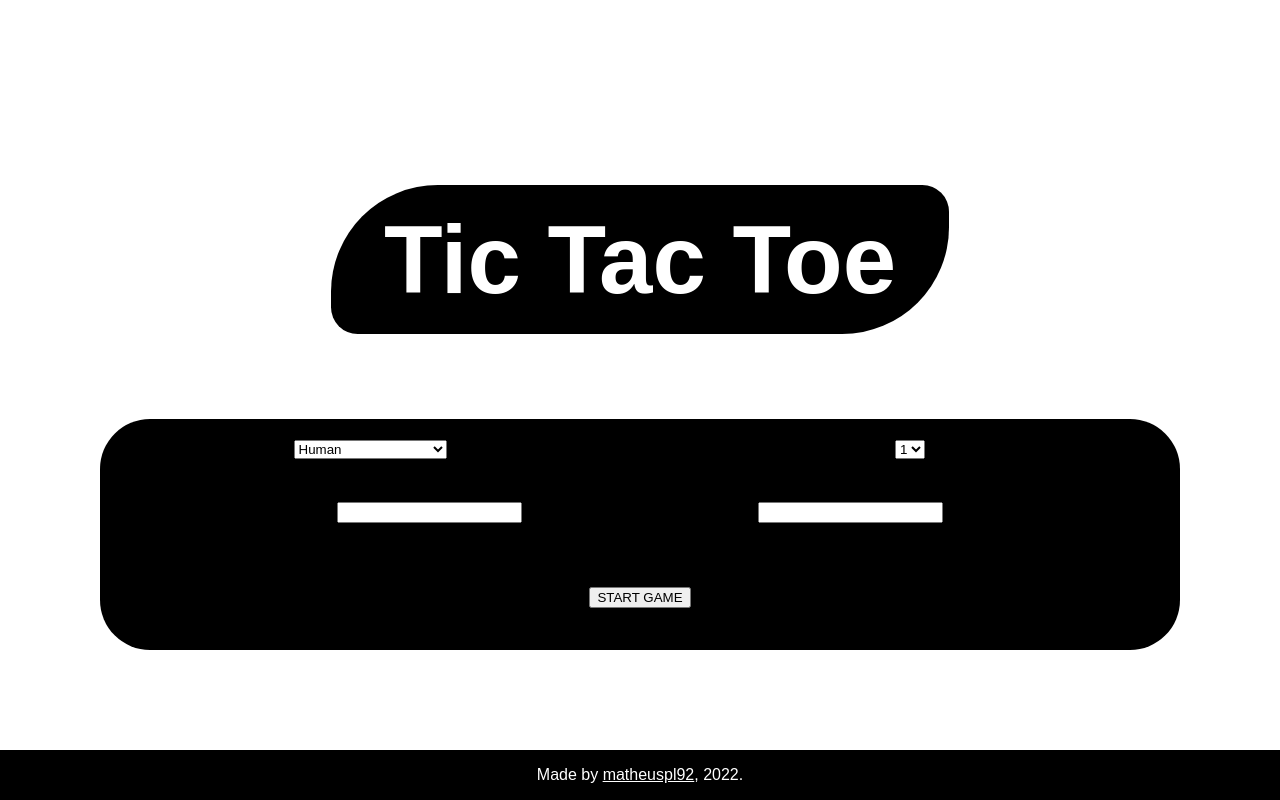
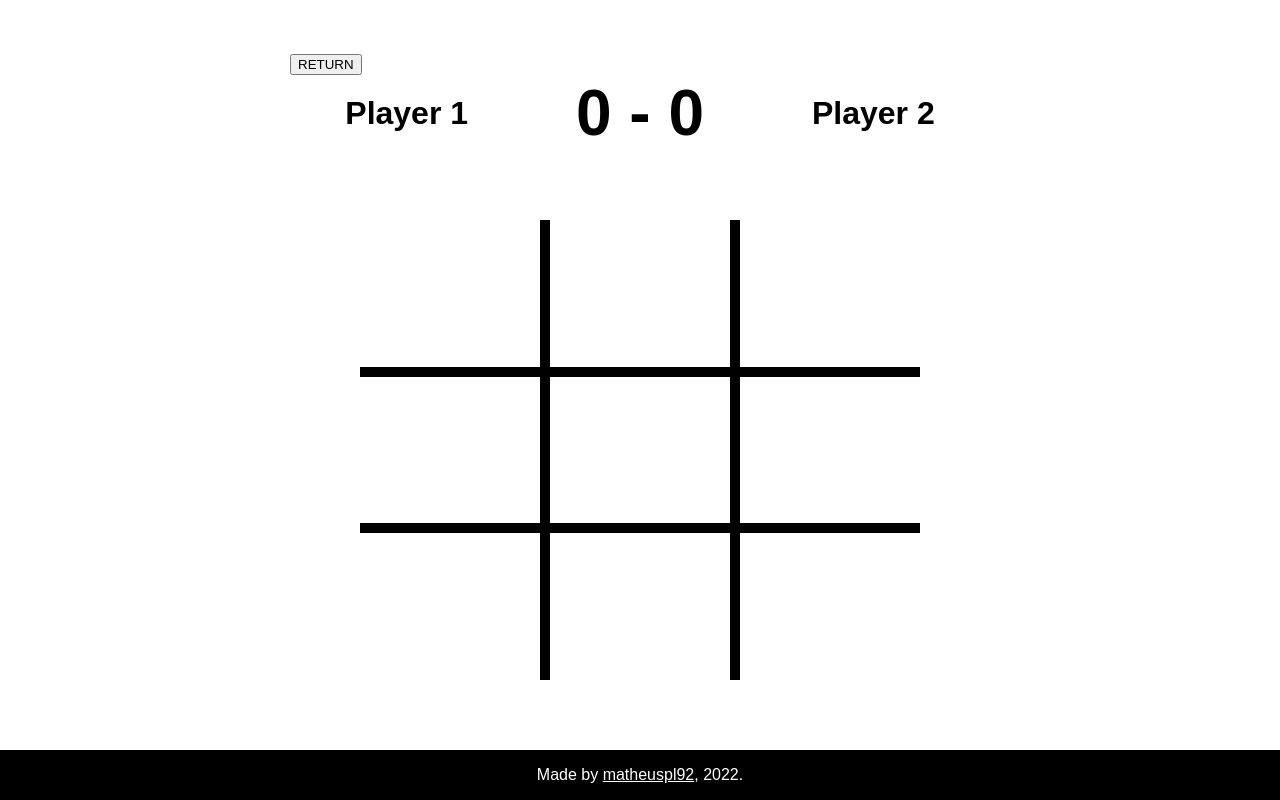
Before and after one commit to matheuspl92/tic-tac-toe, a plain HTML site: page index.html in a window 1280 px wide. Drawn offline with Linux system fonts and the light colour scheme.

Commit message:
Add basic game board CSS styling

```diff
--- a/index.html
+++ b/index.html
@@ -9,7 +9,7 @@
     <script src="./script.js" defer></script>
 </head>
 <body>
-    <div class="main-menu-container">
+    <div class="main-menu-container inactive">
         <div class="title-container">
             <h1>Tic Tac Toe</h1>
         </div>
@@ -32,8 +32,8 @@
                     </select>
                 </div>
                 <div class="names-input">
-                    <input type="text" name="playerOneName" id="name-input1">
-                    <input type="text" name="playerTwoName" id="name-input2">
+                    <input type="text" name="playerOneName" id="name-input1" placeholder="Player 1">
+                    <input type="text" name="playerTwoName" id="name-input2" placeholder="Player 2">
                 </div>
             </div>
             <div class="start-container">
@@ -41,10 +41,26 @@
             </div>
         </div>
     </div>
-    <div class="game-container inactive">
-        <div class="game-settings"></div>
-        <div class="game-score"></div>
-        <div class="game-board"></div>
+    <div class="game-container">
+        <div class="game-settings">
+            <button id="return-main-menu">RETURN</button>
+        </div>
+        <div class="game-score">
+            <div class="player-one-label">Player 1</div>
+            <div class="score-label">0 - 0</div>
+            <div class="player-two-label">Player 2</div>
+        </div>
+        <div class="game-board">
+            <div class="grid-cell" id="cell1"></div>
+            <div class="grid-cell" id="cell2"></div>
+            <div class="grid-cell" id="cell3"></div>
+            <div class="grid-cell" id="cell4"></div>
+            <div class="grid-cell" id="cell5"></div>
+            <div class="grid-cell" id="cell6"></div>
+            <div class="grid-cell" id="cell7"></div>
+            <div class="grid-cell" id="cell8"></div>
+            <div class="grid-cell" id="cell9"></div>
+        </div>
     </div>
     <footer>
         <p>Made by <a href="https://github.com/matheuspl92">matheuspl92</a>, 2022.</p>
--- a/style.css
+++ b/style.css
@@ -59,10 +59,6 @@ table {
 }
 
 /* 2. COMMON STYLES */
-
-.inactive {
-	display: none;
-}
 
 :root {
 	font-family: sans-serif;
@@ -133,6 +129,86 @@ h1 {
 
 /* 4. GAME SCREEN */
 
+.game-container {
+	display: grid;
+	grid-template-rows: 1fr 1fr 8fr;
+	width: 700px;
+	justify-self: center;
+}
+
+/* 4.1 Game header */
+
+.game-settings {
+	display: flex;
+	align-items: end;
+}
+
+.game-score {
+	display: grid;
+	grid-template-columns: 1fr 1fr 1fr;
+}
+
+.player-one-label,
+.player-two-label,
+.score-label {
+	display: flex;
+	align-items: center;
+	justify-content: center;
+	font-weight: bold;
+	font-size: 2em;
+}
+
+.score-label {
+	font-size: 4em;
+}
+
+/* 4.2 Game board */
+
+.game-board {
+	display: grid;
+	grid-template-rows: repeat(3, 1fr);
+	grid-template-columns: repeat(3, 1fr);
+	margin: 50px;
+}
+
+#cell2,
+#cell5,
+#cell8 {
+	border-left: 10px solid var(--black);
+	border-right: 10px solid var(--black);
+}
+
+#cell4,
+#cell5,
+#cell6 {
+	border-top: 10px solid var(--black);
+	border-bottom: 10px solid var(--black);
+}
+
+#cell1,
+#cell2,
+#cell3 {
+	margin-top: 20px;
+}
+
+#cell7,
+#cell8,
+#cell9 {
+	margin-bottom: 20px;
+}
+
+#cell1,
+#cell4,
+#cell7 {
+	margin-left: 20px;
+}
+
+#cell3,
+#cell6,
+#cell9 {
+	margin-right: 20px;
+}
+
 /* 5. FOOTER */
 
 footer {
@@ -146,3 +222,9 @@ footer {
 a {
 	color: var(--white);
 }
+
+/* 6. DISPLAY CONTROL */
+
+.inactive {
+	display: none;
+}
```
